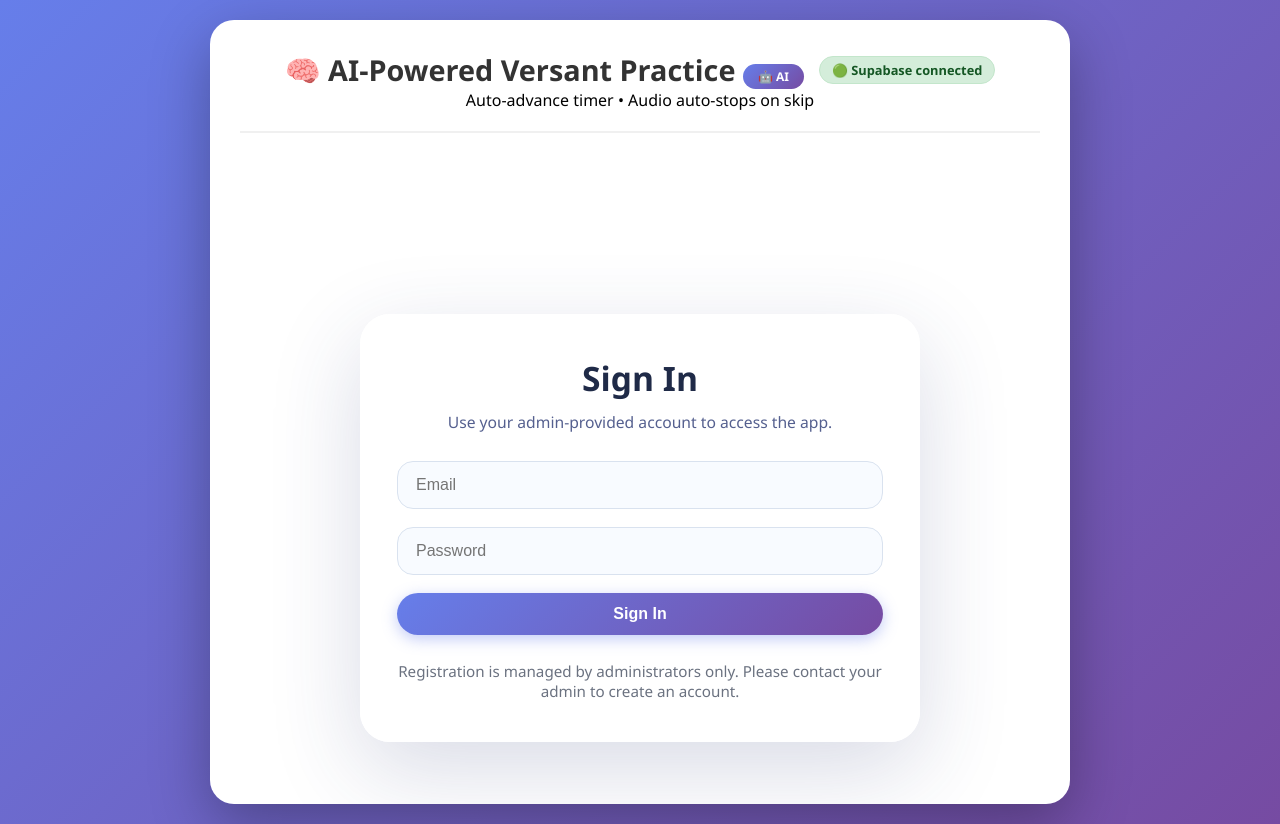
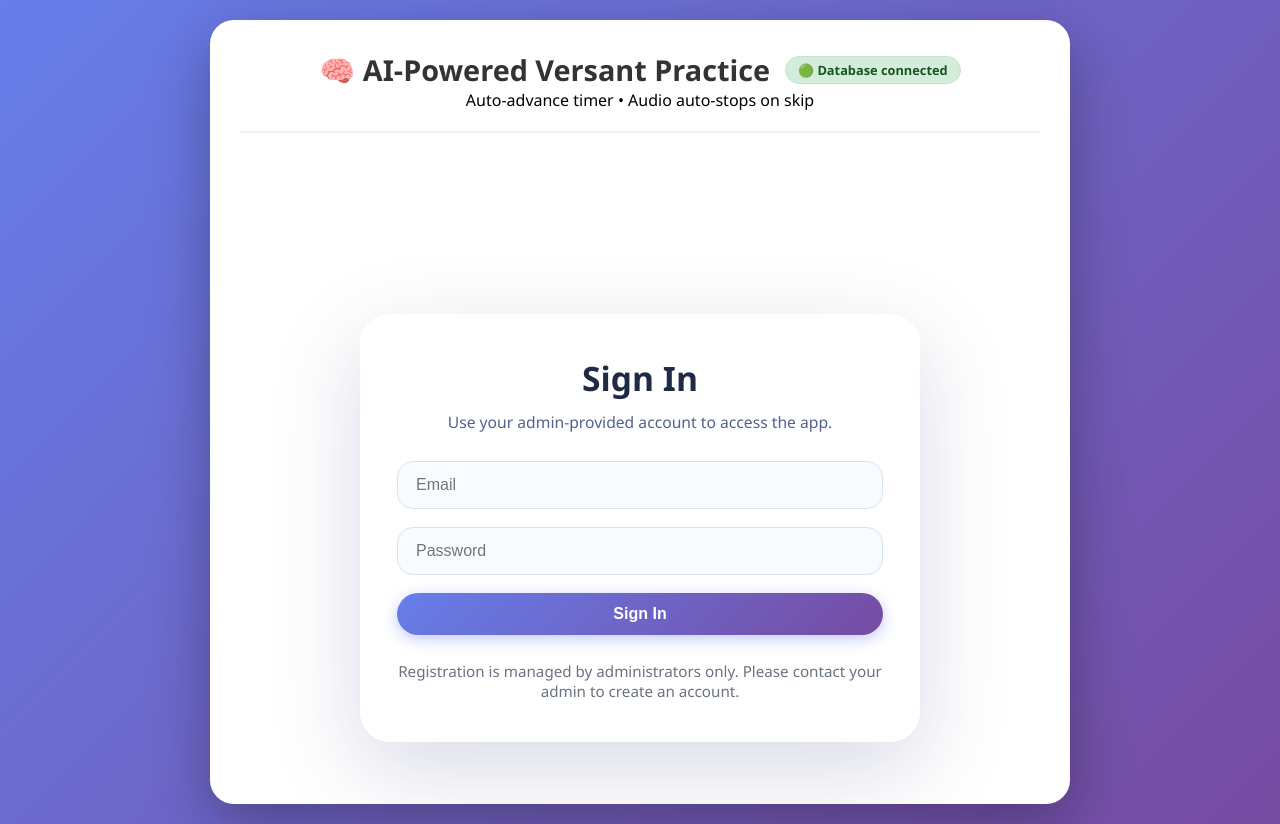
Before and after one commit to Umar4567/versent_traning, a React (Vite) app: page / in a window 1280 px wide. Built offline with nearby package versions, Linux system fonts and the light colour scheme; no server answers.

Commit message:
connect button

```diff
--- a/src/App.jsx
+++ b/src/App.jsx
@@ -1084,9 +1084,9 @@ function App() {
     <div id="app">
       <div className="header">
         <div className="header-top">
-          <h1>🧠 AI-Powered Versant Practice <span className="ai-badge">🤖 AI</span></h1>
+          <h1>🧠 AI-Powered Versant Practice</h1>
           <div className={`supabase-status ${supabaseStatus}`}>
-            {supabaseStatus === 'connected' ? '🟢 Supabase connected' : '🔴 Supabase disconnected'}
+            {supabaseStatus === 'connected' ? '🟢 Database connected' : '🔴 Database disconnected'}
           </div>
           {(user && !isTestMode) && (
             <div className="supabase-user">
```
